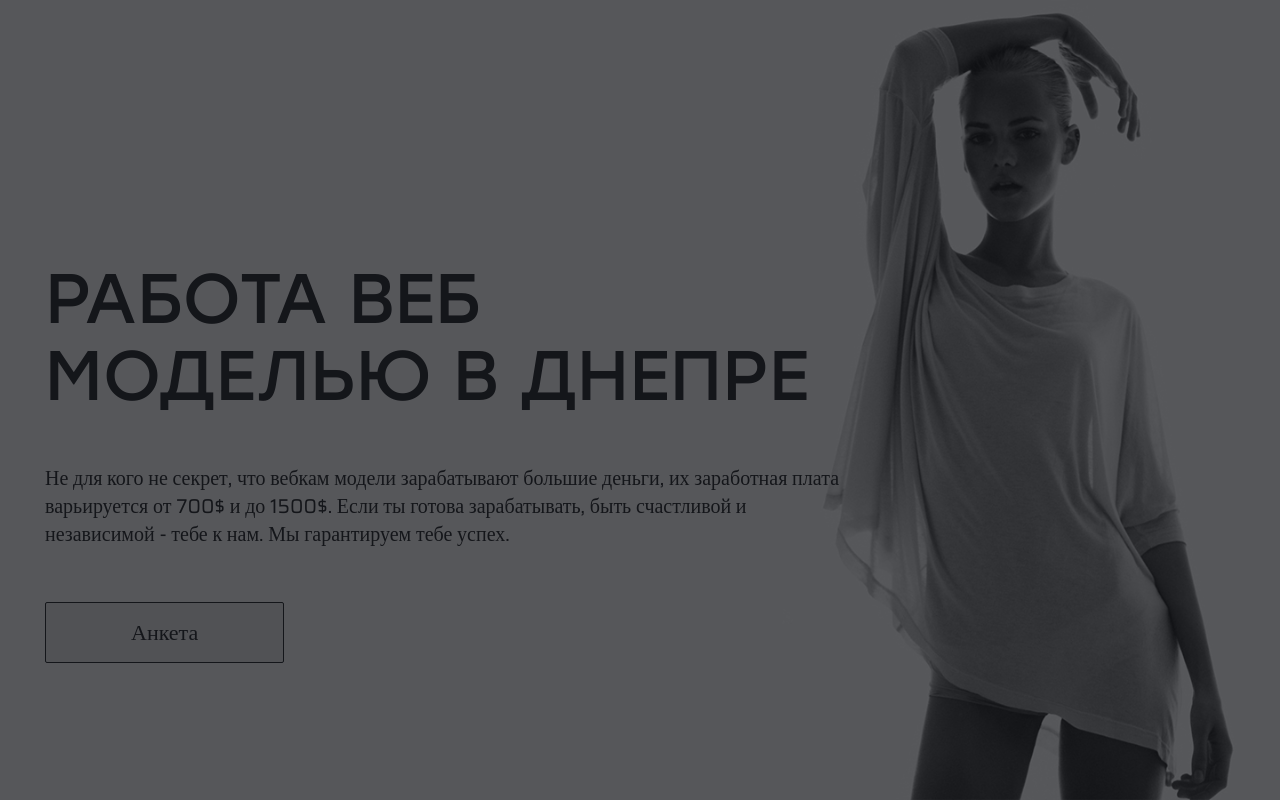
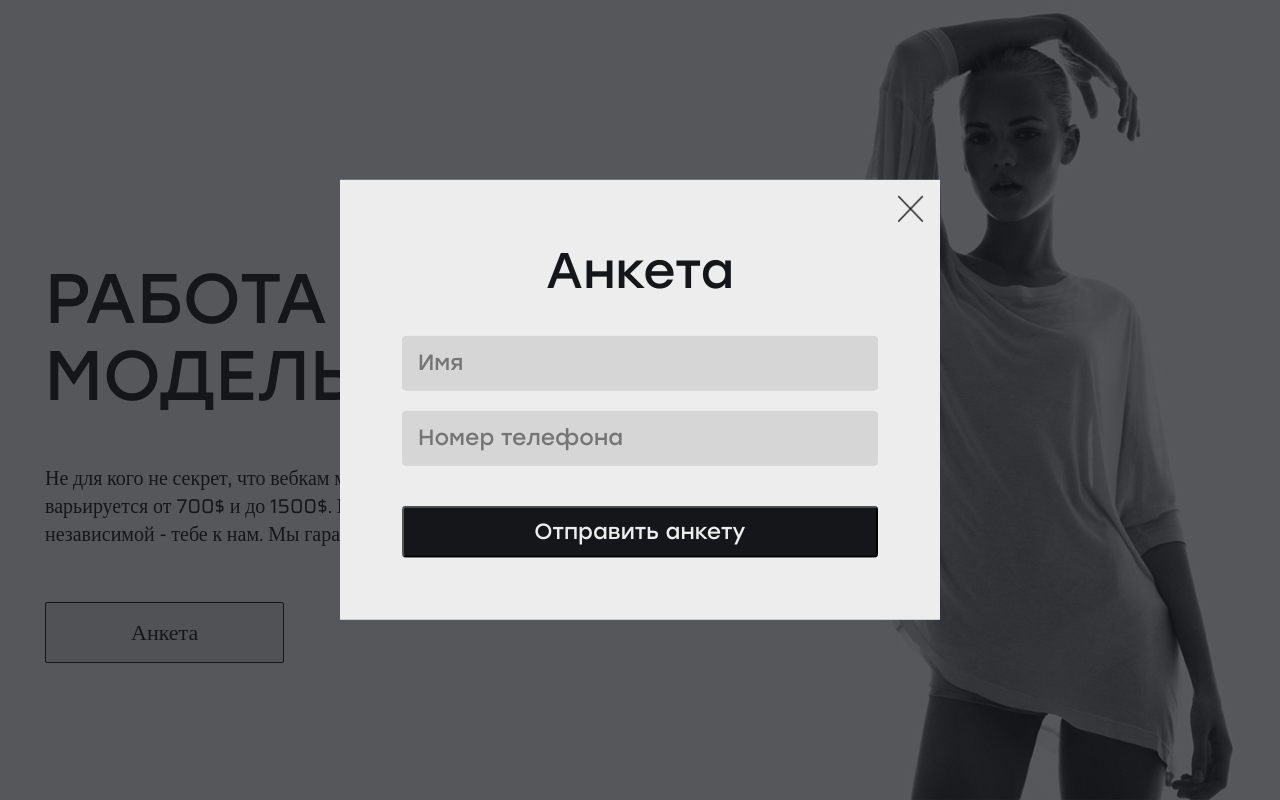
Before and after one commit to web-111/web-111.github.io, a plain HTML site: page index.html in a window 1280 px wide. Both pictures are taken after a click on the link "Анкета". Drawn offline with Linux system fonts and the light colour scheme.

Commit message:
Update index.html

```diff
--- a/index.html
+++ b/index.html
@@ -18,7 +18,7 @@
         <a class="btn" id="show">Анкета</a>
     </section>
 
-    <form
+    <form id="form"
  method="POST"
  action="https://formfor.site/send/EwZ5v2nnwUx99rMVf2AZ7ram12b3qL"
 >
```
